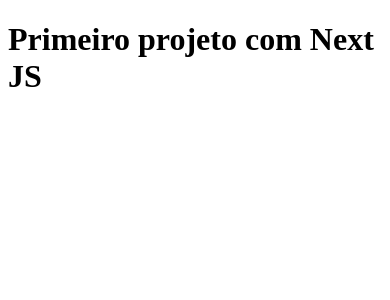
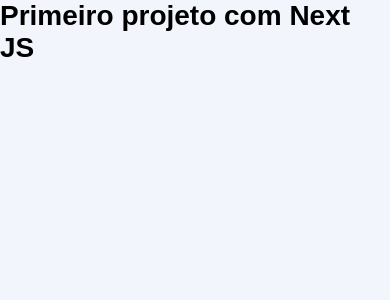
Before and after one commit to Grazziano/board, a Next.js app: page / in a window 390 px wide. Shown: the top 300 px of the page. Built offline with nearby package versions, Linux system fonts and the light colour scheme.

Commit message:
Estilos globais

```diff
--- a/src/pages/_app.tsx
+++ b/src/pages/_app.tsx
@@ -1,5 +1,6 @@
-import type { AppProps } from 'next/app'
+import type { AppProps } from 'next/app';
+import '../styles/global.scss';
 
 export default function App({ Component, pageProps }: AppProps) {
-  return <Component {...pageProps} />
+  return <Component {...pageProps} />;
 }
--- /dev/null
+++ b/src/styles/global.scss
@@ -0,0 +1,38 @@
+* {
+  margin: 0;
+  padding: 0;
+  box-sizing: border-box;
+}
+
+@media (max-width: 1080px) {
+  html {
+    font-size: 93.75%; // Converter o tamanho da font px 15
+  }
+}
+
+@media (max-width: 720px) {
+  html {
+    font-size: 87.5%; // Converter o tamanho da font px 14
+  }
+}
+
+body {
+  background-color: #f2f6fc;
+}
+
+body,
+input,
+textarea,
+select,
+button {
+  font: 400 1rem sans-serif;
+}
+
+button {
+  cursor: pointer;
+}
+
+a {
+  text-decoration: none;
+  color: inherit;
+}
```
